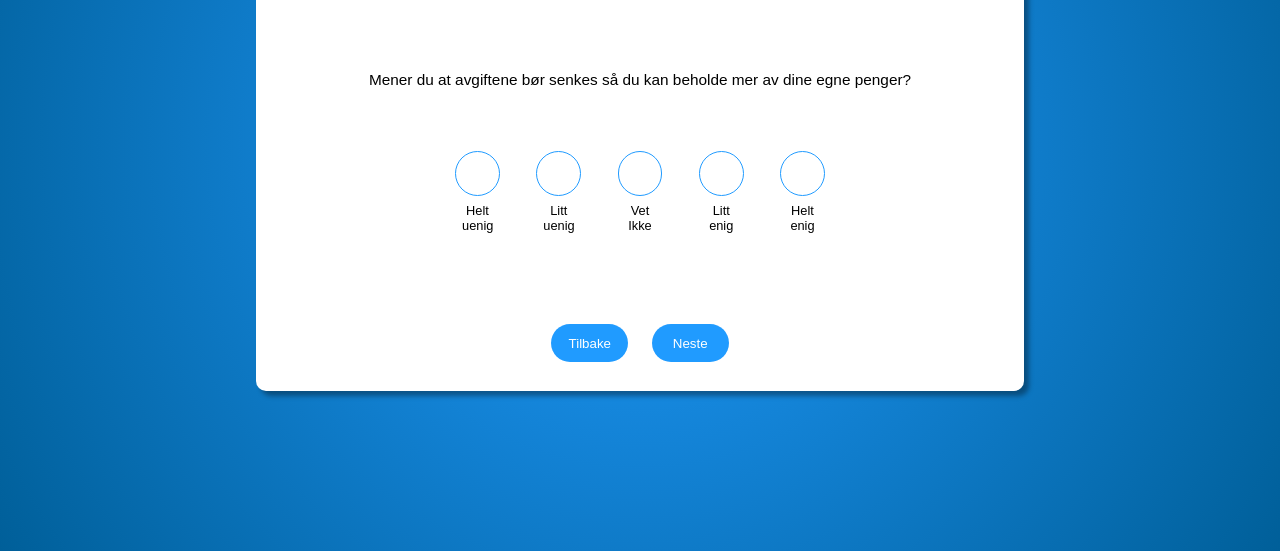
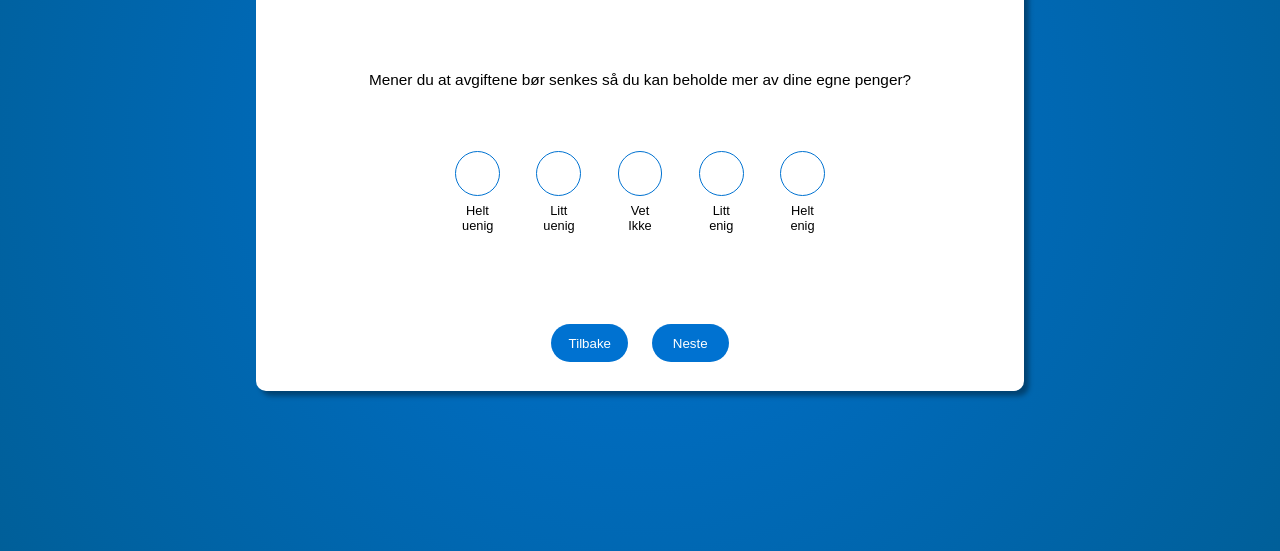
Before and after one commit to gitjalm/valgomat-nettside, a plain HTML site: page index.html in a window 1280 px wide. Both pictures are taken after a click on the button "Start". Shown: the part 269-820 px from the top of the page. Drawn offline with Linux system fonts and the light colour scheme.

Commit message:
fix: Update the colors to match WCAG AAA standards
Updated the colors to match WCAG AAA standards for Large Text, UI Components, & Graphical Objects

Closes #16

```diff
--- a/style.css
+++ b/style.css
@@ -5,7 +5,7 @@
 }
 
 body {
-    background-image: radial-gradient(circle, #209bff, #005f99);
+    background-image: radial-gradient(circle, #0072D1, #005f99);
 }
 
 #content {
@@ -43,18 +43,18 @@ body {
     width: 3.5vw;
     height: 3.5vw;
     border-radius: 25px;
-    border: 1px solid #209bff;
+    border: 1px solid #0072D1;
     background-color: transparent;
     transition: background-color 0.3s;
 }
 
 .choice-buttons:hover {
-    background-color: #209bff;
+    background-color: #0072D1;
     cursor: pointer;
 }
 
 .selected {
-    background-color: #209bff;
+    background-color: #0072D1;
 }
 
 .choice-buttons > p {
@@ -67,7 +67,7 @@ body {
     padding: 1%;
     width: 6vw;
     height: 3vw;
-    background-color: #209bff;
+    background-color: #0072D1;
     color: white;
     border: none;
     border-radius: 20px;
@@ -76,7 +76,7 @@ body {
 
 .nxt-pre-strt-button:hover {
     background-color: transparent;
-    color: #209bff;
-    border: 2px solid #209bff;
+    color: #0072D1;
+    border: 2px solid #0072D1;
     cursor: pointer;
 }
```
